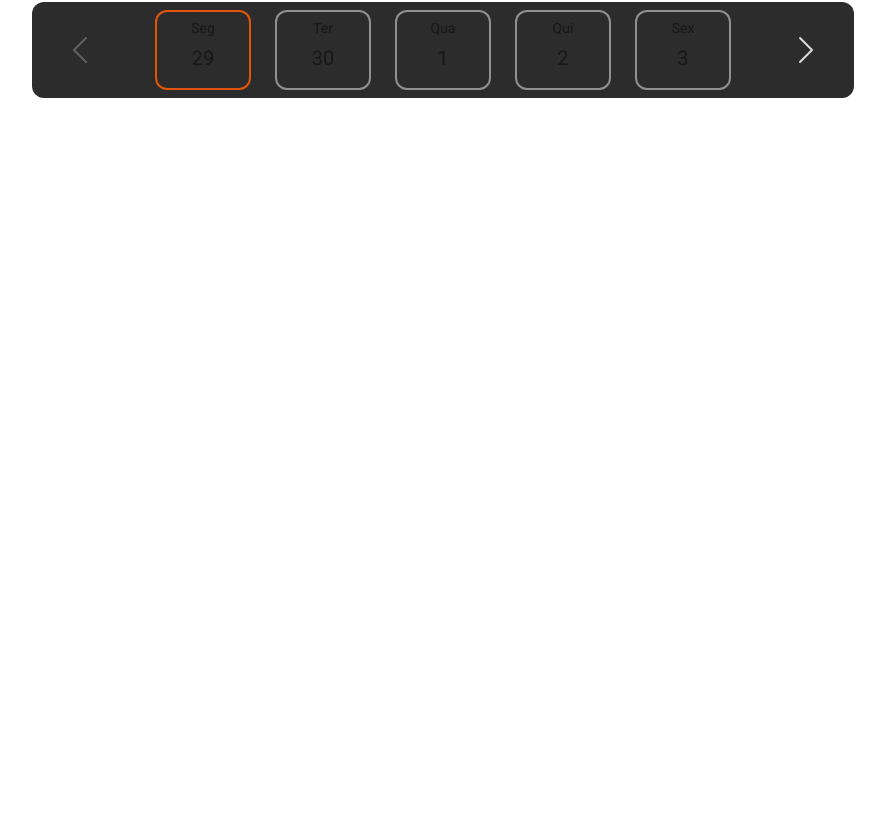
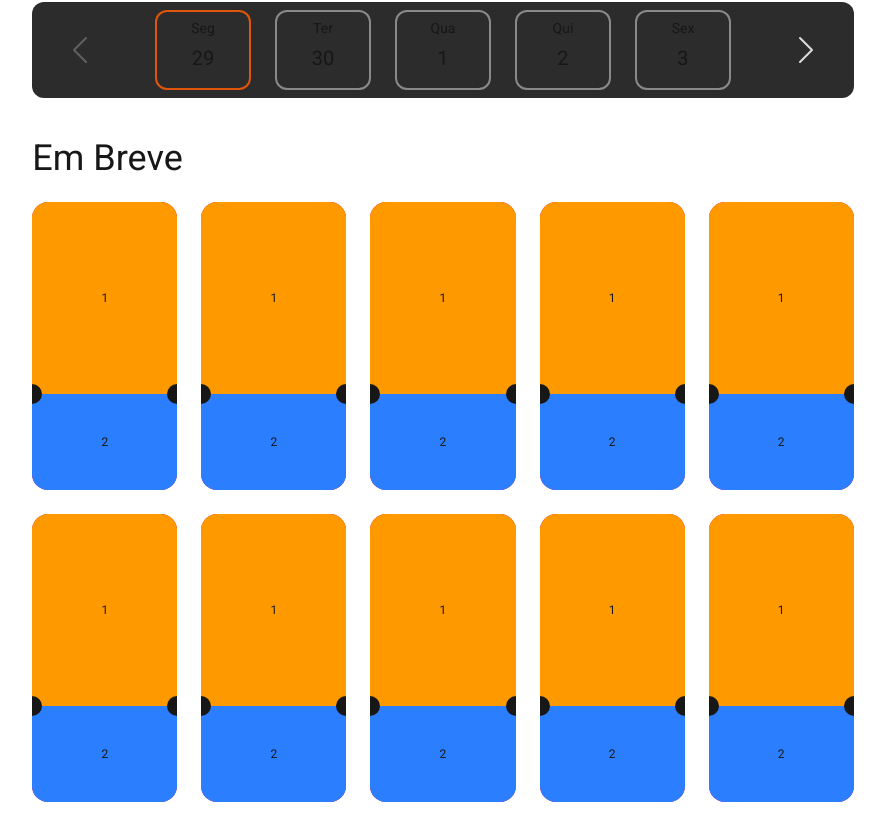
Before and after one commit to MaduDev003/LumiCine, a Next.js app: page / in a window 1280 px wide. Shown: the part 518-1352 px from the top of the page, without its empty margins (197-1082 px from the left). Before the commit the page ends 800 px from the top, so only its background shows below. Built offline with nearby package versions, Linux system fonts and the light colour scheme.

Commit message:
UI: movie card

```diff
--- a/src/app/globals.css
+++ b/src/app/globals.css
@@ -5,7 +5,7 @@
   --background-dark: #181717;
   --font-color-dark: #DBDBDB;
   --secondary-color-dark: #2c2c2c;
-  --tertiary-color-dark: #918f8f;
+  --tertiary-color-dark: #8a8989;
 
   --background: #ffffff;
   --foreground: #171717;
--- /dev/null
+++ b/src/features/home/components/MovieCard.tsx
@@ -0,0 +1,22 @@
+export default function MovieCard() {
+  return (
+    <div className="relative w-44 h-72 bg-pink-600 rounded-2xl overflow-hidden">
+      <div className="absolute left-0 top-48 -translate-y-1/2 -translate-x-1/2 w-5 h-5 rounded-full bg-background-dark" />
+
+      <div className="absolute right-0 top-48 -translate-y-1/2 translate-x-1/2 w-5 h-5 rounded-full bg-background-dark" />
+
+      <div className="h-full flex flex-col">
+
+        <div className="h-2/3 bg-amber-500 flex items-center justify-center text-xs">
+          1
+        </div>
+
+        <div className="h-1/3 bg-blue-500 flex items-center justify-center text-xs">
+          2
+        </div>
+
+      </div>
+
+    </div>
+  );
+}
--- a/src/features/home/homePage.tsx
+++ b/src/features/home/homePage.tsx
@@ -2,6 +2,7 @@
 
 import Header from "../../components/layout/Header";
 import DateMovieFilter from "./components/DateMovieFilter";
+import MovieCard from "./components/MovieCard";
 import Button from "../../components/ui/Button";
 import AvatarMovie from "../../assets/images/avatar_h_.jpg";
 import { ChevronRight, ChevronLeft } from "lucide-react";
@@ -30,21 +31,20 @@ export default function HomePage() {
                 backgroundImage: `url(${AvatarMovie.src})`,
               }}
             >
-              {/* FILTRO PRETO */}
               <div className="absolute inset-0 bg-black/85 " />
 
               {/* CONTEÚDO */}
               <div className="absolute inset-0 z-10">
-                <h1 className="absolute top-7 left-10 text-font-dark text-3xl font-semibold drop-shadow-md">
+                <h1 className="absolute top-7 left-10 text-font-dark text-3xl font-medium drop-shadow-md">
                   Avatar
                 </h1>
 
-                <p className="absolute top-20 left-10 w-2/5 text-[16px] text-white/60 leading-relaxed drop-shadow-md">
+                <p className="absolute top-20 left-10 w-2/5 text-[14px] text-white/60 leading-relaxed drop-shadow-md">
                   Em Pandora, um ex-fuzileiro paraplégico recebe a chance de caminhar novamente por meio de um corpo Avatar. Durante sua missão, ele se aproxima do povo Na'vi e descobre a profunda conexão deles com a natureza. Dividido entre dever e consciência, precisa escolher de que lado ficará.
                 </p>
 
                 <Button
-                  className="absolute bottom-8 left-10"
+                  className="absolute bottom-10 left-10"
                   onClick={() => console.log("Ingresso clicado")}
                   buttonText="Comprar Ingresso"
                 />
@@ -81,6 +81,24 @@ export default function HomePage() {
               </button>
             </section>
 
+            {/* EM BREVE */}
+            <section className="mt-10">
+                <h1 className="text-4xl text-font-light">Em Breve</h1>
+                <div className="w-full h-72 flex items-center justify-center gap-6 mt-6 rounded-xl overflow-x-auto scrollbar-hide">
+                  <MovieCard />
+                   <MovieCard />
+                   <MovieCard />
+                   <MovieCard />
+                   <MovieCard />
+                </div>
+                <div className="w-full h-72 flex items-center justify-center gap-6 mt-6 rounded-xl overflow-x-auto scrollbar-hide">
+                  <MovieCard />
+                   <MovieCard />
+                   <MovieCard />
+                   <MovieCard />
+                   <MovieCard />
+                </div>
+            </section>
           </div>
         </div>
       </main>
```
